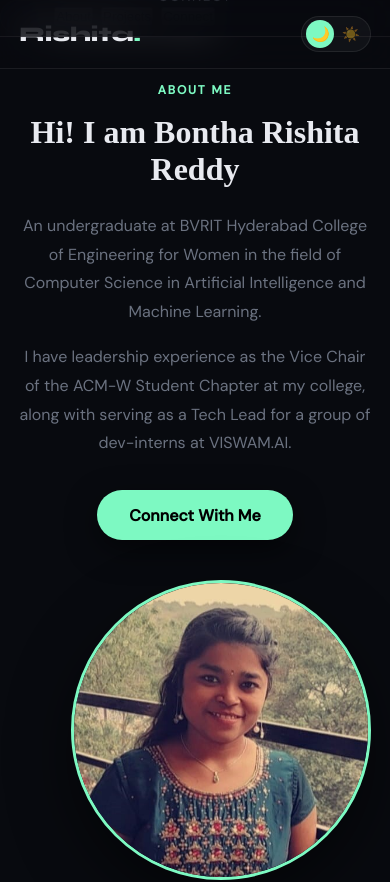
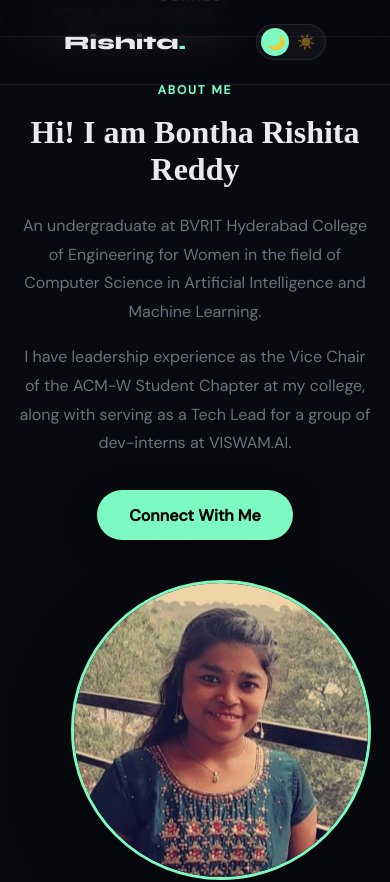
Before and after one commit to 31Rishita/Portfolio, a React (Vite) app: page / in a window 390 px wide. Shown: the top 882 px of the page. Built offline with nearby package versions, Linux system fonts and the light colour scheme.

Commit message:
Update portfolio.css

```diff
--- a/src/styles/portfolio.css
+++ b/src/styles/portfolio.css
@@ -497,17 +497,6 @@ section {
   z-index: 200;
 }
 
-@media (max-width: 768px) {
-
-  .nav {
-    padding: 1rem 1.2rem;
-  }
-
-  .nav-links {
-    display: none; /* Hide for now */
-  }
-
-}
 .nav-logo {
   font-family: 'Syne', sans-serif;
   font-weight: 800;
```
